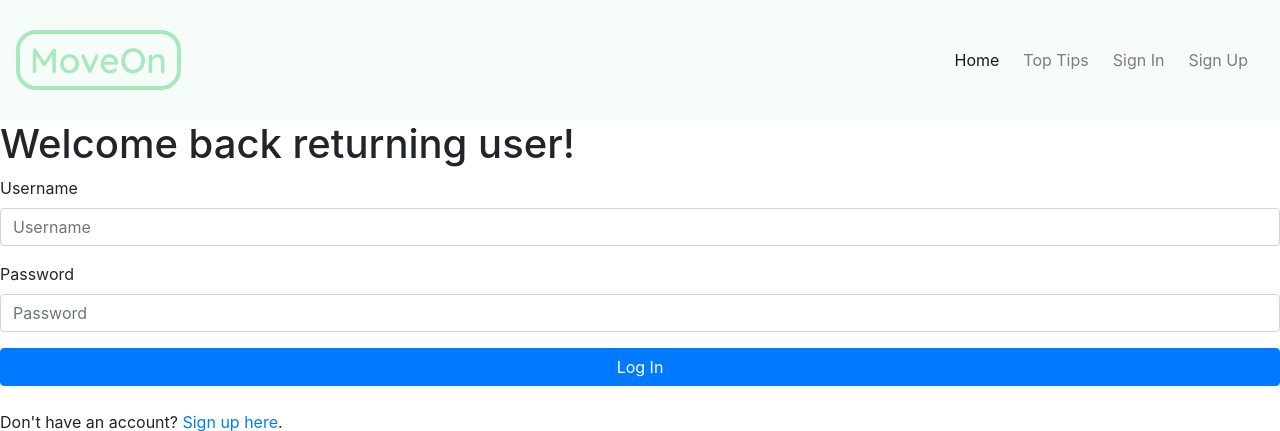
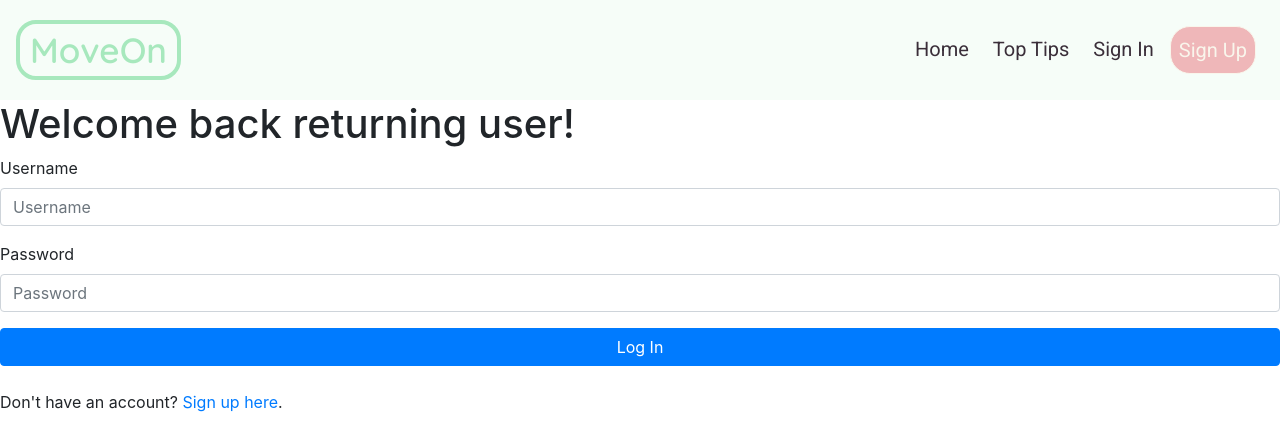
Before and after one commit to mkthewlis/Milestone-Project-3, a Flask app: page /sign_in in a window 1280 px wide. Shown: the top 431 px of the page. Run offline with Flask 2, Linux system fonts and the light colour scheme; some libraries are stand-ins or nearby versions.

Commit message:
feat: added custom css for navbar items, including sign up button and hover

```diff
--- a/static/css/style.css
+++ b/static/css/style.css
@@ -19,11 +19,18 @@ body {
 
 .navbar-bg {
     background-color: #F6FDF8;
-    height: 120px;
+    height: 100px;
 }
 
 /*----------------------------------------------------Font styling*/
 /*----------------------------------------------------Button styling*/
+
+.standard-sign-up-btn {
+    background-color: #EFB7B9;
+    color: #F9F6EC;
+    border: 1px solid #F9F6EC;
+    border-radius: 20px;
+}
 /*----------------------------------------------------Navbar styling*/
 
 .logo-design {
@@ -43,6 +50,25 @@ body {
     text-decoration: none;
 }
 
+.nav-item a {
+    font-family: 'Roboto', sans-serif;
+    font-size: 20px;
+    font-weight: 400;
+    color: #3A2E39;
+}
+
+.nav-item a:hover {
+    color: #EFB7B9;
+}
+
+.nav-item .standard-sign-up-btn {
+    color: #F9F6EC;
+}
+
+.nav-item .standard-sign-up-btn:hover {
+    background-color: #E99B9D;
+    color: #F9F6EC;
+}
 
 /*----------------------------------------------------Footer styling*/
 
--- a/templates/base.html
+++ b/templates/base.html
@@ -11,15 +11,15 @@
     <div id="container">
         <header>
             <!--Basic navbar structure from Bootstrap with additional styling-->
-            <nav class="navbar navbar-expand-md navbar-light navbar-bg">
+            <nav class="navbar navbar-expand-md navbar-bg">
                 <a class="logo-design" href="{{url_for('index')}}">MoveOn</a>
                 <button class="navbar-toggler" type="button" data-toggle="collapse" data-target="#navbarNav" aria-controls="navbarNav" aria-expanded="false" aria-label="Toggle navigation">
                     <span class="navbar-toggler-icon"></span>
                 </button>
                 <div class="collapse navbar-collapse menu-font" id="navbarNav">
                     <ul class="navbar-nav ml-auto menu-collapse-align">
-                        <li class="nav-item mr-2 active">
-                            <a class="nav-link" href="{{url_for('index')}}">Home<span class="sr-only">(current)</span></a>
+                        <li class="nav-item mr-2">
+                            <a class="nav-link" href="{{url_for('index')}}">Home</a>
                         </li>
                         <li class="nav-item mr-2">
                             <a class="nav-link" href="{{url_for('tips')}}">Top Tips</a>
@@ -28,7 +28,7 @@
                             <a class="nav-link" href="{{url_for('sign_in')}}">Sign In</a>
                         </li>
                         <li class="nav-item mr-2">
-                            <a class="nav-link" href="{{url_for('sign_up')}}">Sign Up</a>
+                            <a class="nav-link standard-sign-up-btn" href="{{url_for('sign_up')}}">Sign Up</a>
                         </li>
                     </ul>
                 </div>
@@ -42,6 +42,11 @@
     </footer>
     </div>
 
+    <!--Link to Bootstrap scripts-->
+    <script src="https://code.jquery.com/jquery-3.1.1.min.js"></script>
+    <script src="https://cdnjs.cloudflare.com/ajax/libs/popper.js/1.14.7/umd/popper.min.js" integrity="sha384-UO2eT0CpHqdSJQ6hJty5KVphtPhzWj9WO1clHTMGa3JDZwrnQq4sF86dIHNDz0W1" crossorigin="anonymous"></script>
+    <script src="https://stackpath.bootstrapcdn.com/bootstrap/4.3.1/js/bootstrap.min.js" integrity="sha384-JjSmVgyd0p3pXB1rRibZUAYoIIy6OrQ6VrjIEaFf/nJGzIxFDsf4x0xIM+B07jRM" crossorigin="anonymous"></script>
+
     <!-- Link to local JavaScript file (not yet created-->
     <!--<script src="{{ url_for('static', filename='js/.js') }}"></script>-->
 
```
